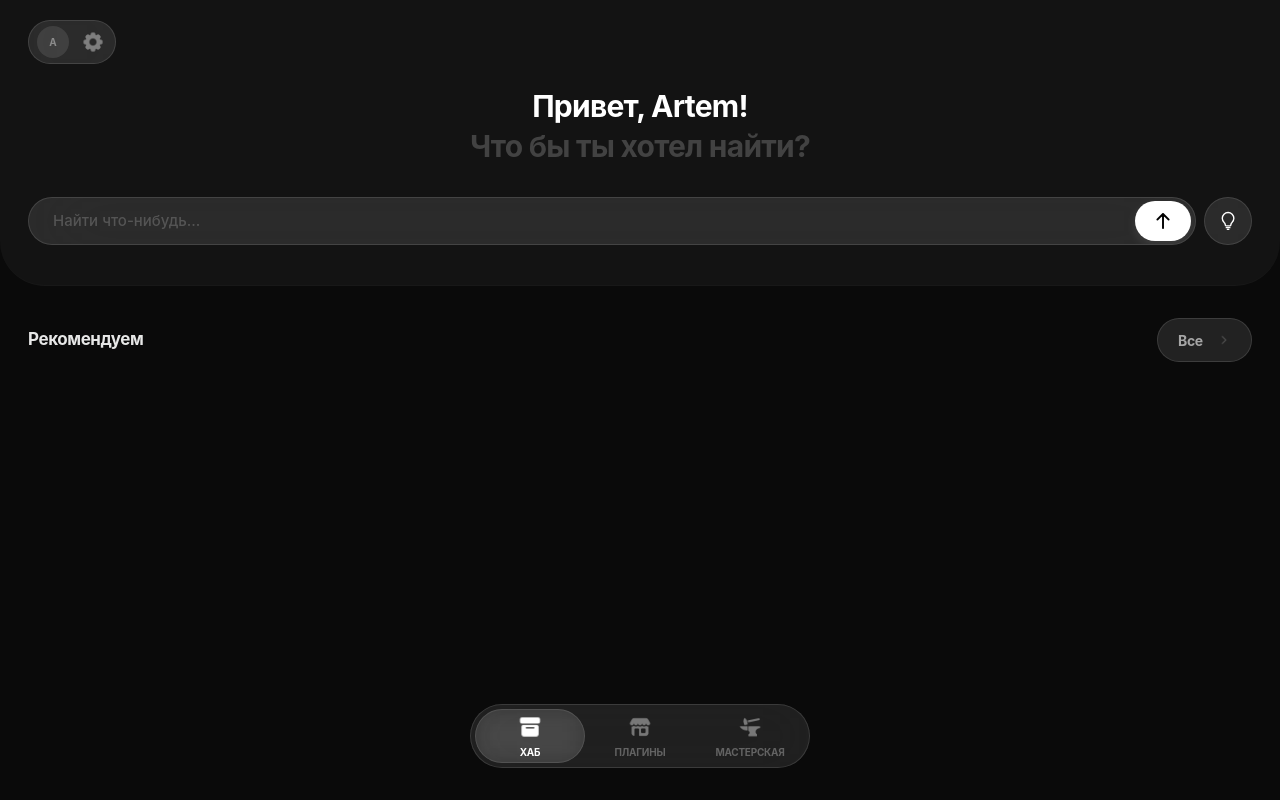
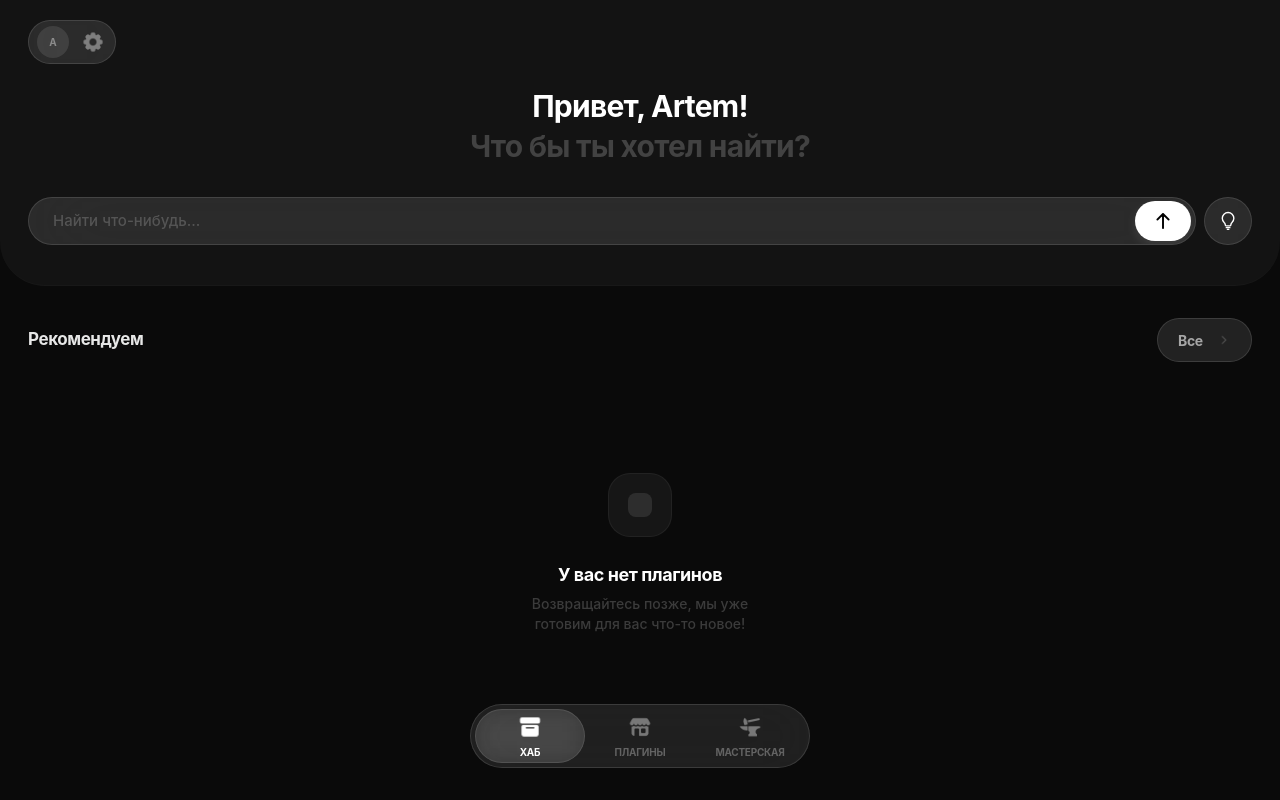
Before and after one commit to fugu70539/PluginBox, a Next.js app: page / in a window 1280 px wide. Built offline with nearby package versions, Linux system fonts and the light colour scheme.

Commit message:
Update Hub.tsx

```diff
--- a/src/components/views/Hub.tsx
+++ b/src/components/views/Hub.tsx
@@ -31,8 +31,8 @@ export default function Hub({ onSettings }: { onSettings: () => void }) {
   };
 
   return (
-    <div className="w-full font-display min-h-screen bg-[#0a0a0a] overflow-x-hidden text-white">
-      <div className="w-full bg-[#131313] rounded-b-[45px] px-7 pt-5 pb-10 border-b border-white/[0.02]">
+    <div className="w-full font-display min-h-screen bg-[#0a0a0a] overflow-x-hidden text-white flex flex-col">
+      <div className="w-full hub-panel rounded-b-[45px] px-7 pt-5 pb-10 border-b border-white/[0.02] shrink-0">
         <header className="flex items-center justify-between mb-6">
           <div className="mt-glass h-11 w-22 rounded-full flex items-center justify-between px-1.5 border-white/5">
             <div className="size-8 rounded-full flex items-center justify-center overflow-hidden bg-white/10 ml-0.5">
@@ -71,8 +71,8 @@ export default function Hub({ onSettings }: { onSettings: () => void }) {
         <SearchInput />
       </div>
 
-      <main className="px-7 pt-8">
-        <div className="flex items-center justify-between mb-6 relative">
+      <main className="px-7 pt-8 flex-1 flex flex-col">
+        <div className="flex items-center justify-between mb-6 relative shrink-0">
           <h3 className="text-[17px] font-bold text-white/90 tracking-tight">Рекомендуем</h3>
 
           <div className="relative">
@@ -107,7 +107,7 @@ export default function Hub({ onSettings }: { onSettings: () => void }) {
                       >
                         {activeFilter === option && (
                           <motion.div
-                            layoutId="filter-bg-hub"
+                            layoutId="filter-bg-hub-new"
                             className="absolute inset-0 bg-white/10 backdrop-blur-xl rounded-[20px] z-0"
                           />
                         )}
@@ -124,6 +124,29 @@ export default function Hub({ onSettings }: { onSettings: () => void }) {
             </AnimatePresence>
           </div>
         </div>
+
+        {/* Плейсхолдер при отсутствии плагинов */}
+        <div className="flex-1 flex flex-col items-center justify-center pb-20">
+          <motion.div
+            initial={{ opacity: 0, scale: 0.8 }}
+            animate={{ opacity: 1, scale: 1 }}
+            className="w-16 h-16 bg-white/5 rounded-[22px] mb-6 flex items-center justify-center border border-white/5"
+          >
+             <div className="w-6 h-6 bg-white/10 rounded-lg" />
+          </motion.div>
+
+          <motion.div
+             initial={{ opacity: 0, y: 10 }}
+             animate={{ opacity: 1, y: 0 }}
+             transition={{ delay: 0.1 }}
+             className="text-center space-y-1.5"
+          >
+            <h4 className="text-[18px] font-bold text-white tracking-tight">У вас нет плагинов</h4>
+            <p className="max-w-[240px] text-[14px] font-medium text-white/20 leading-snug">
+              Возвращайтесь позже, мы уже готовим для вас что-то новое!
+            </p>
+          </motion.div>
+        </div>
       </main>
     </div>
   );
```
